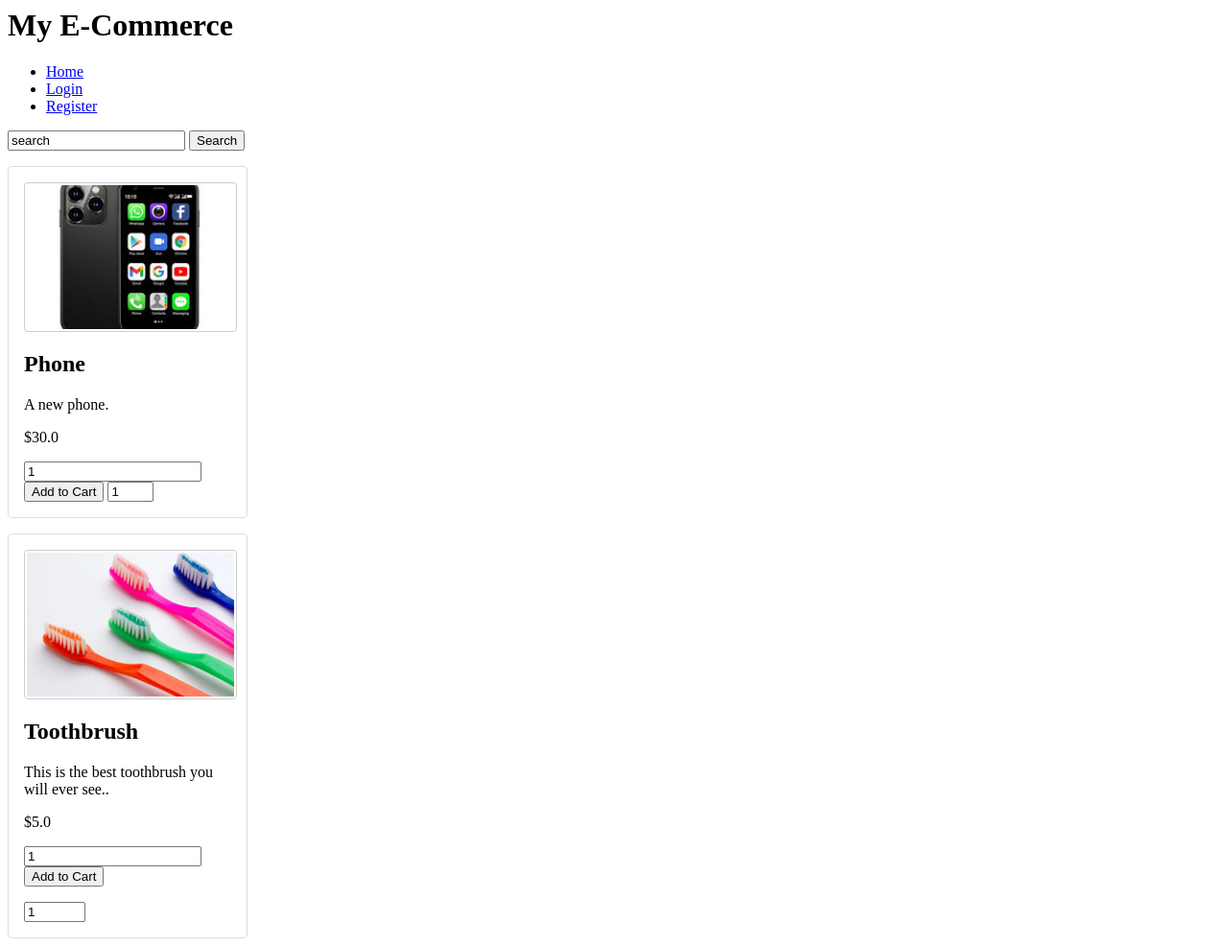
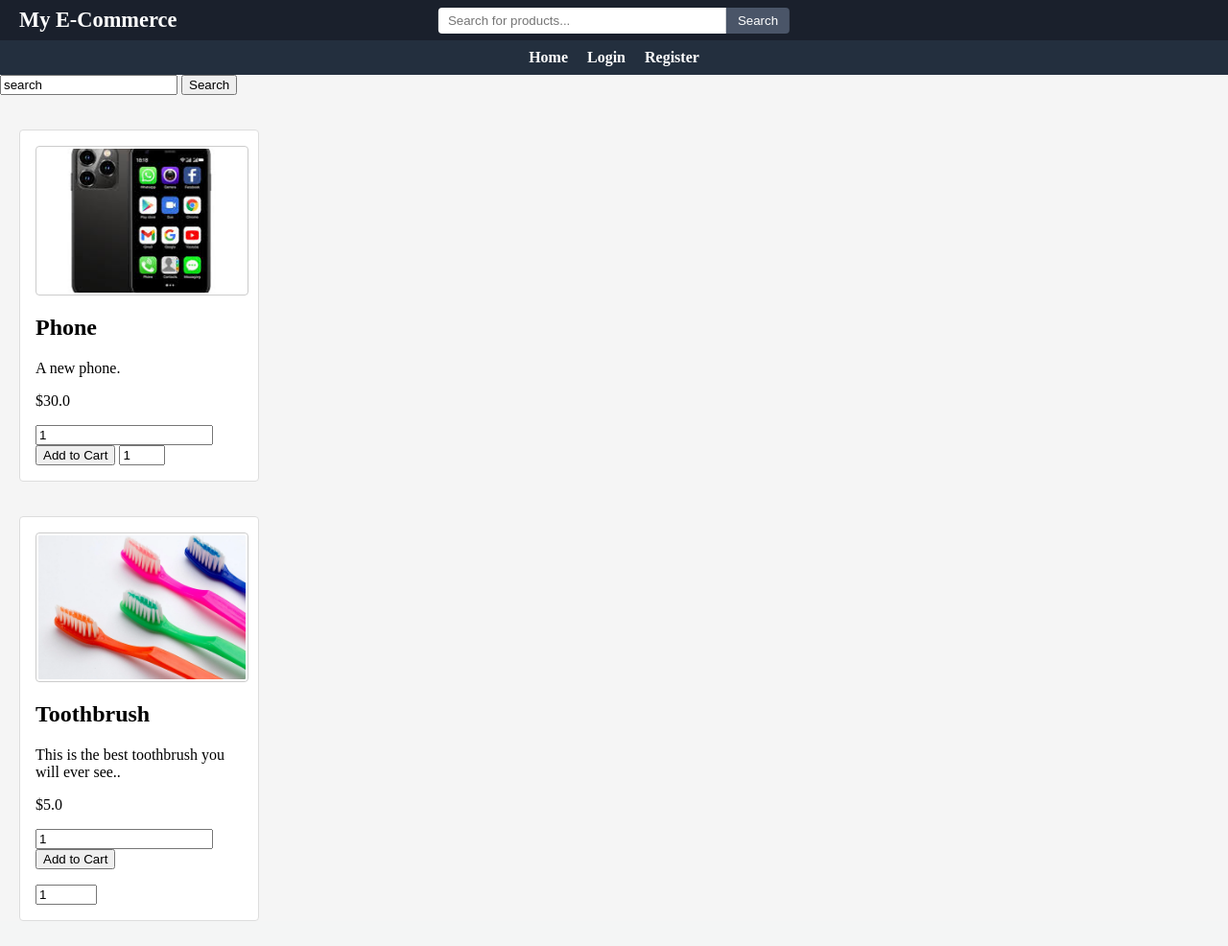
Before and after one commit to Njscott03/IntroSE2025, a Django app: page /search/ in a window 1280 px wide. Shown: the whole page at 96% size. After the commit the page ends 960 px from the top, so only its background shows below. Run offline with Django 5.2, Linux system fonts and the light colour scheme; data comes from the database, SQL or seed files in the repository.

Commit message:
User Interface overhaul: - Add dark topbar with centered site title, search form, and user links – Revamp bottom navbar: flush edges, centered links, equal spacing, nowrap – Global CSS reset & light‐gray page background – Centralize product grid with matching borders – Style Add New Product form: centered container, full‐width inputs, red required‐field asterisks, custom submit button

```diff
--- a/Project/main/static/css/styles.css
+++ b/Project/main/static/css/styles.css
@@ -1,3 +1,10 @@
+/* Reset default browser spacing */
+html, body {
+  margin: 0;
+  padding: 0;
+  background-color: #f5f5f5;
+}
+
 /* Product listings layout */
 .product-listings {
   display: flex;
@@ -5,6 +12,8 @@
   gap: 20px;
   padding: 0;
   margin: 0;
+  border-top: 20px solid #f5f5f5;
+  border-left: 20px solid #f5f5f5;
 }
 
 /* Each product card styling */
@@ -33,3 +42,211 @@
   padding: 2px;
   margin-bottom: 12px;
 }
+
+/* Navbar styling */
+.navbar {
+  background-color: #232F3E;
+  color: #fff;
+  display: flex;
+  align-items: center;
+  padding: 9px 0;
+  position: sticky;
+  top: 0;
+  z-index: 1000;
+  justify-content: center;
+}
+
+.navbar .logo h1 {
+  margin: 0;
+  font-size: 1.5em;
+  color: #fff;
+}
+
+.navbar-menu {
+  margin: 0 auto;
+  min-width: 25%;
+}
+
+.nav-list {
+  list-style: none;
+  display: flex;
+  justify-content: center;
+  gap: 20px;
+  flex-wrap: nowrap;
+  align-items: center;
+  margin: 0;
+  padding: 0;
+}
+
+.nav-list li {
+  margin: 0;
+}
+
+.nav-list li a {
+  color: #fff;
+  text-decoration: none;
+  font-weight: bold;
+  white-space: nowrap;
+}
+
+.nav-list li a:hover {
+  text-decoration: underline;
+}
+
+/* Topbar styling */
+.topbar {
+  background-color: #1A202C;
+  color: #fff;
+  display: flex;
+  align-items: center;
+  justify-content: space-between;
+  padding: 8px 0;
+  width: 100%;
+  position: relative;
+}
+
+.topbar-left .site-title {
+  margin: 0;
+  font-size: 1.4em;
+  color: #fff;
+  padding-left: 20px;
+}
+
+.topbar-center {
+  position: absolute;
+  left: 50%;
+  transform: translateX(-50%);
+  flex: none;
+  display: flex;
+  justify-content: center;
+  align-items: center;
+}
+
+.topbar-center form {
+  display: flex;
+  align-items: center;
+  margin: 0;
+}
+
+.topbar-search {
+  width: 300px;
+  padding: 6px 10px;
+  border: none;
+  border-radius: 4px 0 0 4px;
+}
+
+.topbar-center button {
+  padding: 6px 12px;
+  border: none;
+  background-color: #4A5568;
+  color: #fff;
+  border-radius: 0 4px 4px 0;
+  cursor: pointer;
+}
+
+.topbar-center button:hover {
+  background-color: #2D3748;
+}
+
+.topbar-right {
+  display: flex;
+  align-items: center;
+  gap: 12px;
+}
+
+.user-link {
+  margin: 0;
+  text-align: right;
+  font-size: 1em;
+  font-family: inherit;
+  font-weight: bold;
+  display: flex;
+  flex-direction: column;
+  gap: 1px;
+  line-height: normal;
+}
+
+.user-link span {
+  display: block;
+}
+
+.balance {
+  font-size: 1em;
+  font-family: inherit;
+  font-weight: bold;
+  margin: 0;
+  color: #fff;
+  padding-right: 20px;
+}
+
+/* Ensure user-link is always white and without underline */
+.user-link,
+.user-link:link,
+.user-link:visited,
+.user-link:hover,
+.user-link:active {
+  color: #fff !important;
+  text-decoration: none !important;
+}
+
+/* Style for Add New Product form container */
+.form-container {
+  max-width: 500px;
+  margin: 40px auto;
+  padding: 20px;
+  border: 1px solid #ccc;
+  border-radius: 8px;
+  background: #fff;
+}
+
+.form-container h1 {
+  text-align: center;
+  margin-bottom: 20px;
+}
+
+.form-container button {
+  display: block;
+  margin: 20px auto 0;
+  padding: 10px 20px;
+  background-color: #232F3E;
+  color: #fff;
+  border: none;
+  border-radius: 4px;
+  cursor: pointer;
+}
+
+.form-container button:hover {
+  background-color: #1a2330;
+}
+
+/* Style for form fields in form-container */
+.form-container .form-field {
+  margin-bottom: 16px;
+  display: flex;
+  flex-direction: column;
+}
+
+/* Red asterisk for required fields */
+.required-star {
+  color: #e53935;
+  margin-left: 4px;
+}
+
+/* Note for required fields */
+.required-note {
+  color: #e53935;
+  font-size: 0.9em;
+  margin-top: 8px;
+  text-align: left;
+}
+
+/* Full-width inputs for makeItem form */
+.form-container .form-field input,
+.form-container .form-field textarea,
+.form-container .form-field select {
+  width: 100%;
+  padding: 8px;
+  border: 1px solid #ccc;
+  border-radius: 4px;
+  box-sizing: border-box;
+}
--- a/Project/main/templates/base.html
+++ b/Project/main/templates/base.html
@@ -1,15 +1,32 @@
 {% load static %}
 <link rel="stylesheet" href="{% static 'css/styles.css' %}">
-<header>
+<header class="topbar">
+  <div class="topbar-left">
+    <h1 class="site-title">My E-Commerce</h1>
+  </div>
+  <div class="topbar-center">
+    <form method="POST" action="/search/">
+      {% csrf_token %}
+      <input type="text" name="search" placeholder="Search for products..." class="topbar-search"/>
+      <button type="submit">Search</button>
+    </form>
+  </div>
+  <div class="topbar-right">
+    {% if userData.userID and userData.approved %}
+      <a href="/{{userData.userID}}/edit" class="user-link">
+        <span>Hello {{userData.username}}</span><br/>
+        <span>Edit Account</span>
+      </a>
+      <span class="balance">Balance: ${{userData.balance}}</span>
+    {% endif %}
+  </div>
+</header>
+<header class="navbar">
     <div class="logo">
       <!-- Using header styling as per SRS (14pt bold New Roman) -->
-      {% if userData.username %}
-      <h1>You are logged in as {{userData.username}}</h1>
-      {% endif %}
-      <h1>My E-Commerce</h1>
     </div>
-    <nav>
-        <ul>
+    <nav class="navbar-menu">
+        <ul class="nav-list">
             {%if not userData.userID%}
               <li><a href="/">Home</a></li>
               <li><a href="/login">Login</a></li>
@@ -22,13 +39,9 @@
                 {%block notApproved%}
                 {%endblock notApproved%}
             {%else%}
-                <li><p>Balance: ${{userData.balance}}</p></li>
-
               <li><a href="/{{userData.userID}}/main">Home</a></li>
-              <li><a href="/{{userData.userID}}/edit">Edit Account</a></li>
               <li><a href="/">Log Out</a></li>
 
-                <br>
                 {%if userData.role == 3%}
                     <li><a href="/{{userData.userID}}/auth/users">Authenticate users</a></li>
                     <li><a href="/{{userData.userID}}/auth/items">Authenticate items</a></li>
```
Also changed, not shown: Project/main/templates/index.html (+1 -11 lines), Project/main/templates/makeItem.html (+21 -6 lines).
